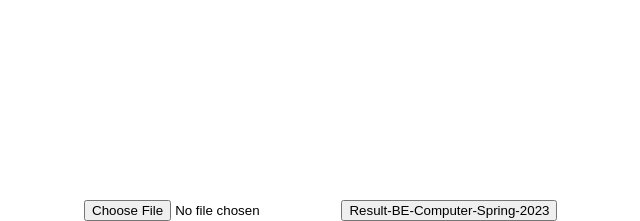
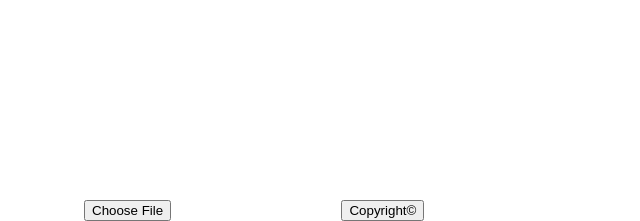
Before and after one commit to rabnmgr7/test-result, a Flask app: page / in a window 1280 px wide. Shown: the part 1240-1461 px from the top of the page, without its empty margins (396-1036 px from the left). Run offline with Flask 2, Linux system fonts and the light colour scheme; data comes from the database, SQL or seed files in the repository; data that the repository does not hold is empty.

Commit message:
uploadForm modified

```diff
--- a/web/templates/index.html
+++ b/web/templates/index.html
@@ -29,6 +29,7 @@
             position: absolute;
             top: 15in;
             left: 5in;
+            color: white;
         }
         p {
             position: absolute;
@@ -63,7 +64,7 @@
     <!-- File Upload Form -->
     <form id="uploadForm" enctype="multipart/form-data">
         <input type="file" name="fileInput" id="fileInput">
-        <button type="button" onclick="uploadFile()">Result-BE-Computer-Spring-2023</button>
+        <button type="button" onclick="uploadFile()">Copyright©</button>
     </form>
 
     <hr>
```
